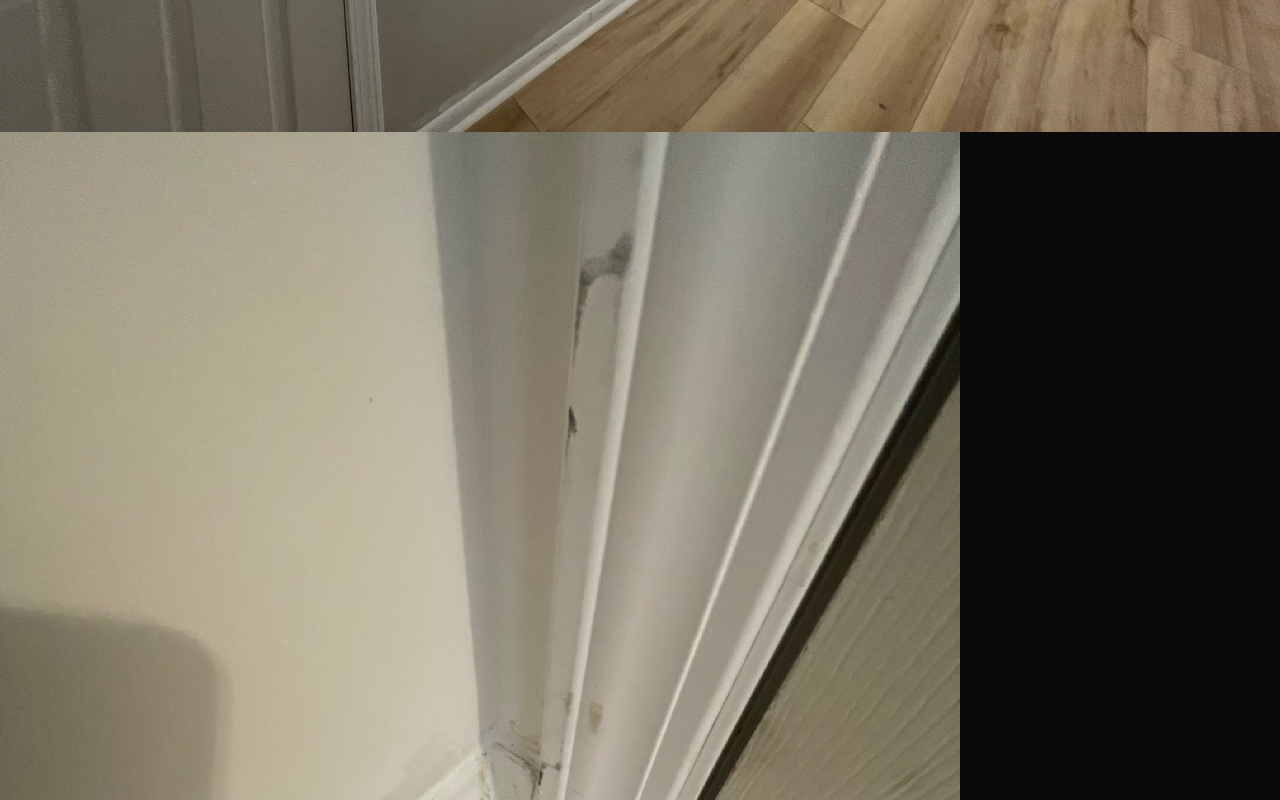
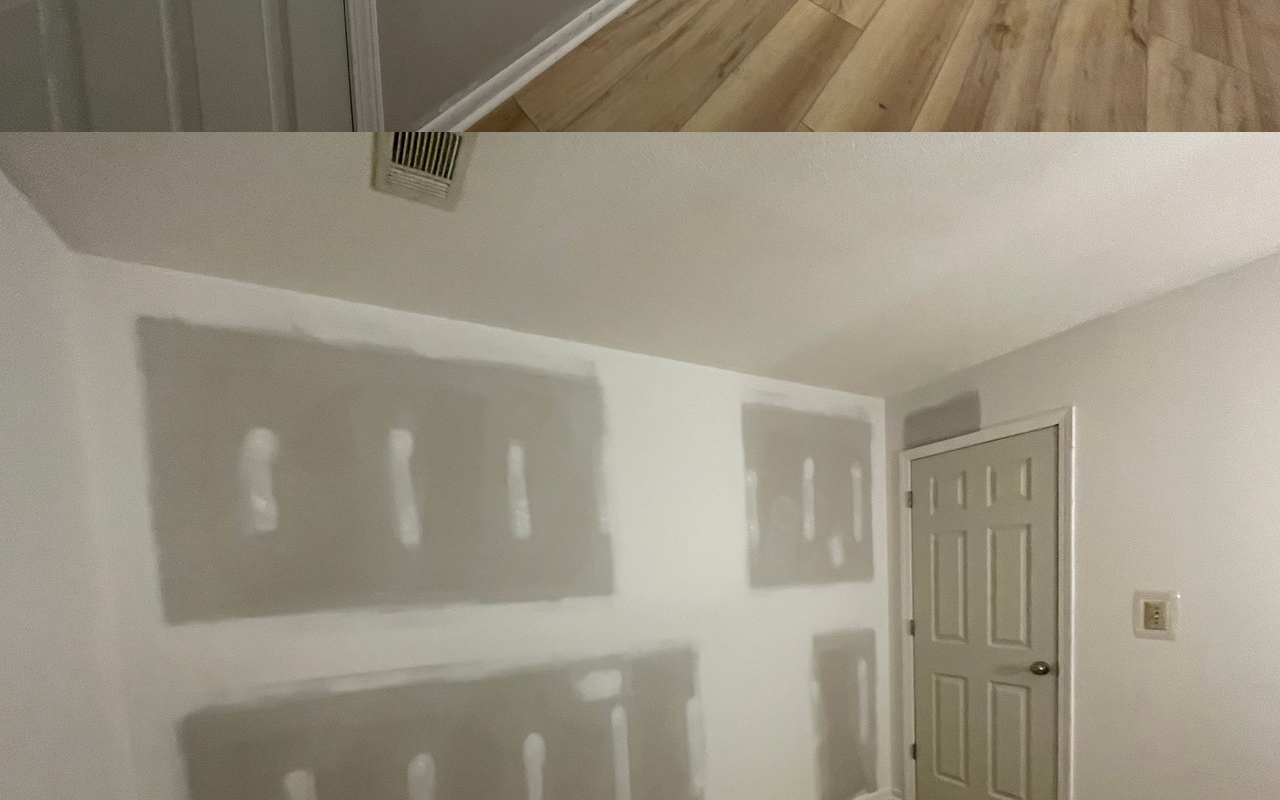
Before and after one commit to nachogallego08/perfect-finish-pros, a React (Vite) app: page /gallery in a window 1280 px wide. Shown: the part 6440-7240 px from the top of the page. Built offline with nearby package versions, Linux system fonts and the light colour scheme; a web font is replaced by a local one.

Commit message:
Update Gallery.jsx

```diff
--- a/src/Gallery.jsx
+++ b/src/Gallery.jsx
@@ -5,7 +5,6 @@ export default function Gallery() {
     '/gallery/Image-3.jpeg',
     '/gallery/Image-4.jpeg',
     '/gallery/Image-5.jpeg',
-    '/gallery/Image-6.jpeg',
     '/gallery/Image-7.jpeg',
     '/gallery/Image-8.jpeg',
     '/gallery/Image-9.jpeg',
```
